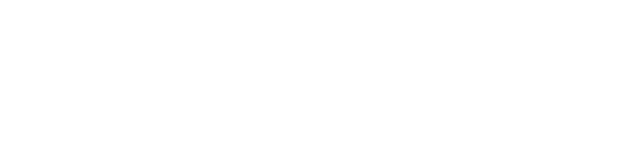
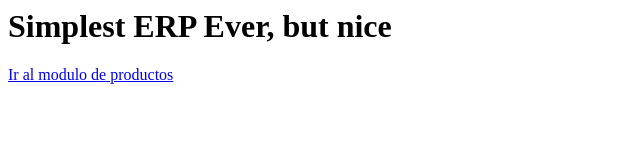
Before and after one commit to dcamilobj/dojo_gitflow, a plain HTML site: page index.html in a window 1280 px wide. Shown: the whole page, without its empty margins (0-640 px from the left). Drawn offline with Linux system fonts and the light colour scheme.

Commit message:
Se crea el acceso al modulo de productos

```diff
--- a/index.html
+++ b/index.html
@@ -1,2 +1,4 @@
 <html>
+<h1>Simplest ERP Ever, but nice</h1>
+<a id="sergio_es_el_mejor" href="./productos.html">Ir al modulo de productos</a>
 </html>
```
